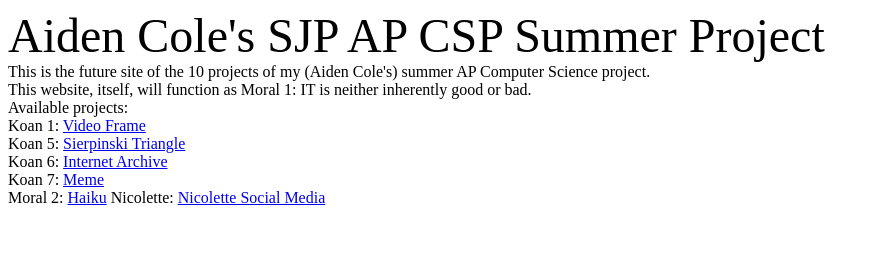
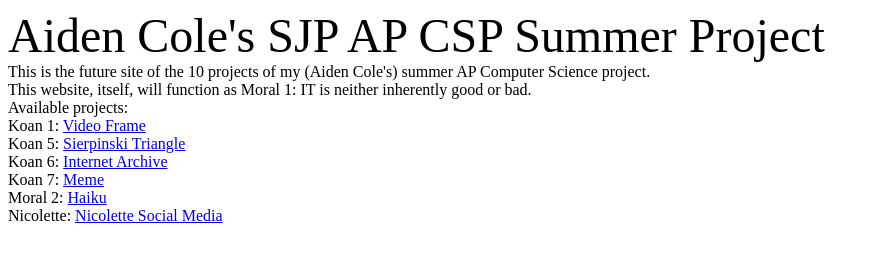
Before and after one commit to AnnoDominiM28/annodominim28.github.io, a plain HTML site: page index.html in a window 1280 px wide. Shown: the whole page, without its empty margins (0-879 px from the left). Drawn offline with Linux system fonts and the light colour scheme.

Commit message:
Update index.html

```diff
--- a/index.html
+++ b/index.html
@@ -24,7 +24,7 @@
     Koan 7:
     <a href="https://annodominim28.github.io/koan7.html">Meme<br></a>
     Moral 2:
-    <a href="https://annodominim28.github.io/moral2.html">Haiku</a>
+    <a href="https://annodominim28.github.io/moral2.html">Haiku<br></a>
     Nicolette:
     <a href="https://annodominim28.github.io/nicolette.html">Nicolette Social Media<br></a>
   </body>
```
